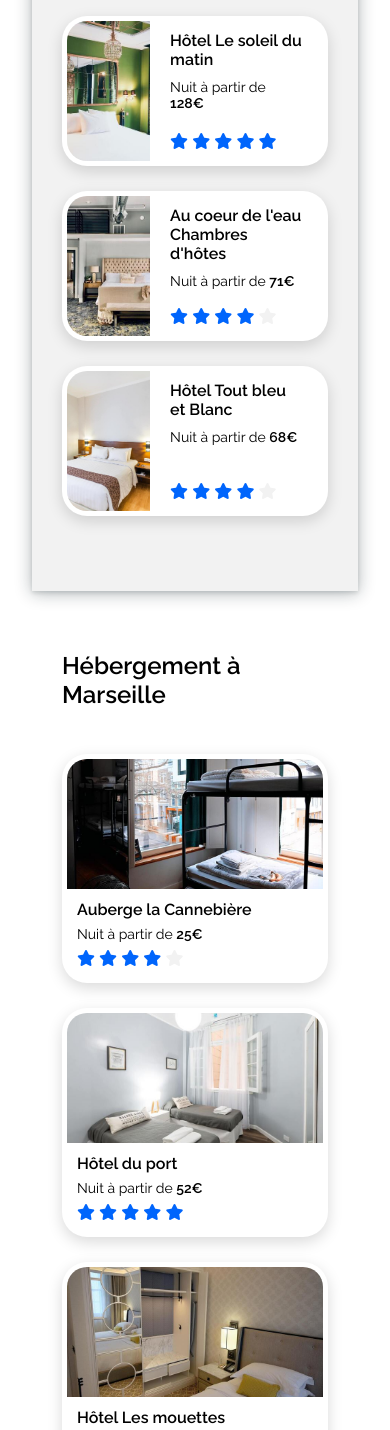
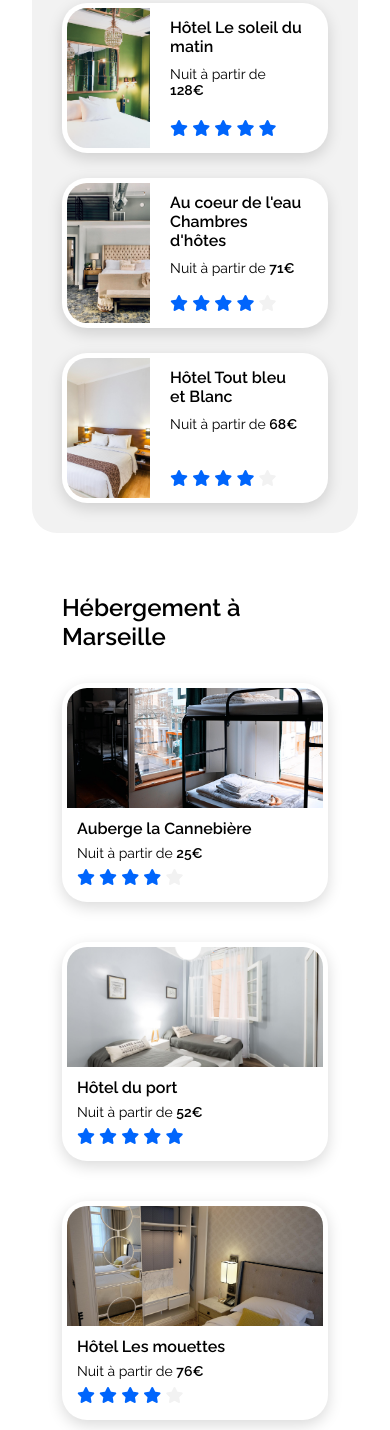
Before and after one commit to Vcna-0/Booki, a plain HTML site: page index.html in a window 390 px wide. Shown: the part 1021-2451 px from the top of the page. Drawn offline with Linux system fonts and the light colour scheme.

Commit message:
change grid hosting in flexbox

```diff
--- a/index.html
+++ b/index.html
@@ -109,10 +109,11 @@
         <div class="hosting-main">
           <h1>Hébergement à Marseille</h1>
           <div class="hosting-main__grid">
+            <div class="hosting-main__bloc1">
               <article class="card-hosting">
                 <a href="">
                   <figure class="card-hosting__header">
-                  <img src="/img/hosting/small/marcus-loke-WQJvWU_HZFo-unsplash.jpg" alt="" />
+                    <img src="/images/hebergements/2_large/marcus-loke-WQJvWU_HZFo-unsplash.jpg" alt="" />
                     <figcaption class="card-hosting__body">
                       <h2>Auberge la Cannebière</h2>
                       <p>Nuit à partir de <b>25€</b></p>
@@ -130,7 +131,7 @@
               <article class="card-hosting">
                 <a href="">
                   <figure class="card-hosting__header">
-                  <img src="/img/hosting/small/fred-kleber-gTbaxaVLvsg-unsplash.jpg" alt="" />
+                    <img src="/images/hebergements/2_large/fred-kleber-gTbaxaVLvsg-unsplash.jpg" alt="" />
                     <figcaption class="card-hosting__body">
                       <h2>Hôtel du port</h2>
                       <p>Nuit à partir de <b>52€</b></p>
@@ -148,7 +149,7 @@
               <article class="card-hosting">
                 <a href="">
                   <figure class="card-hosting__header">
-                  <img src="/img/hosting/small/reisetopia-B8WIgxA_PFU-unsplash.jpg" alt="" />
+                    <img src="/images/hebergements/2_large/reisetopia-B8WIgxA_PFU-unsplash.jpg" alt="" />
                     <figcaption class="card-hosting__body">
                       <h2>Hôtel Les mouettes</h2>
                       <p>Nuit à partir de <b>76€</b></p>
@@ -163,10 +164,12 @@
                   </figure>
                 </a>
               </article>
+            </div>
+            <div class="hosting-main__bloc2">
               <article class="card-hosting">
                 <a href="">
                   <figure class="card-hosting__header">
-                  <img src="/img/hosting/small/annie-spratt-Eg1qcIitAuA-unsplash.jpg" alt="" />
+                    <img src="/images/hebergements/2_large/annie-spratt-Eg1qcIitAuA-unsplash.jpg" alt="" />
                     <figcaption class="card-hosting__body">
                       <h2>Hôtel de la mer</h2>
                       <p>Nuit à partir de <b>46€</b></p>
@@ -184,7 +187,7 @@
               <article class="card-hosting">
                 <a href="">
                   <figure class="card-hosting__header">
-                  <img src="/img/hosting/small/nicate-lee-kT-ZyaiwBe0-unsplash.jpg" alt="" />
+                    <img src="/images/hebergements/2_large/nicate-lee-kT-ZyaiwBe0-unsplash.jpg" alt="" />
                     <figcaption class="card-hosting__body">
                       <h2>Auberge Le Panier</h2>
                       <p>Nuit à partir de <b>23€</b></p>
@@ -202,7 +205,7 @@
               <article class="card-hosting">
                 <a href="">
                   <figure class="card-hosting__header">
-                  <img src="/img/hosting/small/febrian-zakaria-M6S1WvfW68A-unsplash.jpg" alt="" />
+                    <img src="/images/hebergements/2_large/febrian-zakaria-M6S1WvfW68A-unsplash.jpg" alt="" />
                     <figcaption class="card-hosting__body">
                       <h2>Hôtel chez Amina</h2>
                       <p>Nuit à partir de <b>25€</b></p>
@@ -217,6 +220,7 @@
                   </figure>
                 </a>
               </article>
+            </div>
           </div>
           <button>
             <span>Afficher plus</span>
@@ -233,7 +237,7 @@
               <a href="">
                 <figure class="card-popular__header">
                   <div class="card-popular__img">
-                    <img src="/img/hosting/small/emile-guillemot-Bj_rcSC5XfE-unsplash.jpg" alt="" />
+                    <img src="/images/hebergements/2_large/emile-guillemot-Bj_rcSC5XfE-unsplash.jpg" alt="" />
                   </div>
                   <figcaption class="card-popular__body">
                     <div class="card-popular__title">
@@ -255,7 +259,7 @@
               <a href="">
                 <figure class="card-popular__header">
                   <div class="card-popular__img">
-                    <img src="/img/hosting/small/aw-creative-VGs8z60yT2c-unsplash.jpg" alt="" />
+                    <img src="/images/hebergements/2_large/aw-creative-VGs8z60yT2c-unsplash.jpg" alt="" />
                   </div>
                   <figcaption class="card-popular__body">
                     <div class="card-popular__title">
@@ -277,7 +281,7 @@
               <a href="">
                 <figure class="card-popular__header">
                   <div class="card-popular__img">
-                    <img src="/img/hosting/small/febrian-zakaria-sjvU0THccQA-unsplash.jpg" alt="" />
+                    <img src="/images/hebergements/2_large/febrian-zakaria-sjvU0THccQA-unsplash.jpg" alt="" />
                   </div>
                   <figcaption class="card-popular__body">
                     <div class="card-popular__title">
--- a/style/hosting.css
+++ b/style/hosting.css
@@ -1,33 +1,31 @@
-.hosting{
-    display: grid;
-    grid-template-columns: 6fr 3fr;
+.hosting {
+    display: flex;
     gap: 1.875rem;
     margin: 4rem 2rem 4rem 2rem;
 
-    max-width: 90rem;
 }
 
-.hosting-main,
-.hosting-popular{
+.hosting-main {
     display: flex;
     flex-direction: column;
-    background-color:  #F2F2F2;
+    flex: 2;
+    gap: 2rem;
+    background-color: #F2F2F2;
     border-radius: 25px;
     padding: 1.875rem;
 }
 
-.hosting-main__grid{
-    display: grid;
-    grid-template-columns: repeat(3, 1fr);
-    gap: 1.5625rem;
-    margin: 2.8125rem 0 2.8125rem 0;
-}
-
-.hosting-popular__grid{
+.hosting-main__grid {
     display: flex;
     flex-direction: column;
     gap: 1.5625rem;
-    margin: 2.8125rem 0 2.8125rem 0;
+}
+
+.hosting-main__bloc1,
+.hosting-main__bloc2 {
+    display: flex;
+    flex-direction: row;
+    gap: 2.5rem;
 }
 
 .hosting-main button {
@@ -39,7 +37,7 @@
     padding-bottom: 1.875rem;
 }
 
-.hosting-main button span{
+.hosting-main button span {
     position: absolute;
     left: 0;
     font-family: "Raleway", sans-serif;
@@ -47,21 +45,38 @@
     font-weight: 600;
 }
 
-.hosting-main button span:hover{
+.hosting-main button span:hover {
     color: #0065fc;
 }
 
-.hosting-popular__title{
+.hosting-popular__title {
     display: flex;
     justify-content: space-between;
     align-items: center;
+}
+
+.hosting-popular {
+    display: flex;
+    flex-direction: column;
+    flex: 1;
+    gap: 2rem;
+    background-color: #F2F2F2;
+    border-radius: 25px;
+    padding: 1.875rem;
+}
+
+.hosting-popular__grid {
+    display: flex;
+    flex-direction: column;
+    gap: 1.5625rem;
 }
 
 
 /* ========== CARD ========== */
 
 .card-hosting,
-.card-popular{
+.card-popular {
+    flex: 1;
     background-color: white;
     border-radius: 25px;
     box-shadow: rgba(0, 0, 0, 0.15) 0px 5px 15px 0px;
@@ -69,13 +84,13 @@
 }
 
 .card-hosting:hover,
-.card-popular:hover{
+.card-popular:hover {
     transform: scale(1.04);
 }
 
 
 .card-hosting a,
-.card-popular a{
+.card-popular a {
     color: inherit;
     text-decoration: none;
 }
@@ -83,7 +98,7 @@
 
 /* ========== CARD_HEADER ========== */
 
-.card-hosting__header img{
+.card-hosting__header img {
     height: 8.125rem;
     width: 100%;
     padding: .3125rem;
@@ -91,18 +106,18 @@
     border-radius: 25px 25px 0 0;
 }
 
-.card-popular__header{
+.card-popular__header {
     display: flex;
     flex-direction: row;
 }
 
-.card-popular__img{
+.card-popular__img {
     max-width: 35%;
     min-width: 35%;
     height: 9.375rem;
 }
 
-.card-popular__img img{
+.card-popular__img img {
     width: 100%;
     height: 100%;
     border-radius: 1.5625rem 0 0 1.5625rem;
@@ -113,44 +128,42 @@
 
 /* ========== CARD_BODY ==========*/
 
-.card-hosting__body{
+.card-hosting__body {
     padding: 2px 10px 15px 15px;
     display: flex;
     flex-direction: column;
     gap: .4375rem;
 }
 
-.card-popular__body{
+.card-popular__body {
 
     display: flex;
     flex-direction: column;
     justify-content: space-between;
-
-    /* padding: .9375rem 2.8125rem .9375rem .9375rem; */
     padding: .9375rem 1.5625rem .9375rem .9375rem;
 }
 
-.card-popular__title{
+.card-popular__title {
     display: flex;
     flex-direction: column;
     gap: .625rem;
 }
 
 .card-hosting__body h2,
-.card-popular__body h2{
+.card-popular__body h2 {
     font-size: 1rem;
 }
 
 .card-hosting__body p,
-.card-popular__body p{
+.card-popular__body p {
     font-size: .875rem;
 }
 
-.fa-star{
-   color:#F2F2F2;
+.fa-star {
+    color: #F2F2F2;
 }
 
-.fa-star--is-active{
+.fa-star--is-active {
     color: #0065FC;
 }
 
@@ -160,68 +173,25 @@
 
 /* ========== MEDIA_QUERIES ==========*/
 
-/* @media all and (max-width: 1250px) {
-    .card-popular__body{
-        padding: .9375rem 1.875rem .9375rem .9375rem;
-    }
-} */
-
-@media all and (max-width: 1160px) {
-    .hosting{
-        grid-template-columns: 1fr;
-    }
-
-    .hosting-popular{
-        order: -1;
-    }
-
-    .hosting-popular__grid{
-        display: grid;
-        grid-template-columns: repeat(3, 1fr);
-    }
-
-    .hosting-popular__title{
-        gap: 1.25rem;
+@media all and (max-width: 992px) {
+    .hosting {
+        flex-direction: column;
     }
 }
 
-@media all and (max-width: 990px){
-    .hosting-popular__grid{
-        display: grid;
-        grid-template-columns: 1fr;
+
+@media all and (max-width: 768px) {
+
+    .hosting {
+        flex-direction: column-reverse;
     }
 
-    .hosting-main__grid{
-        grid-template-columns: repeat(2,1fr);
+    .hosting-main__bloc1,
+    .hosting-main__bloc2 {
+        flex-direction: column;
+    }
+
+    .hosting-main {
+        background-color: transparent;
     }
 }
-
-@media all and (max-width: 640px){
-
-    .hosting{
-        padding: 0;
-    }
-
-    .hosting-main{
-
-        /* box-shadow: none; */
-        /* border-radius: 0;
-        background-color: white; */
-
-        background-color: transparent
-    }
-
-    .hosting-popular{
-        border-radius: 0;
-        box-shadow: rgba(14, 30, 37, 0.12) 0px 2px 4px 0px,
-        rgba(14, 30, 37, 0.32) 0px 2px 16px 0px;
-    }
-
-    .hosting-main__grid{
-        grid-template-columns: 1fr;
-    }
-
-    .card-hosting__header img{
-        height: 8.75rem;
-    }
-}
```
Lines whose indentation alone changed are shown as unchanged.
